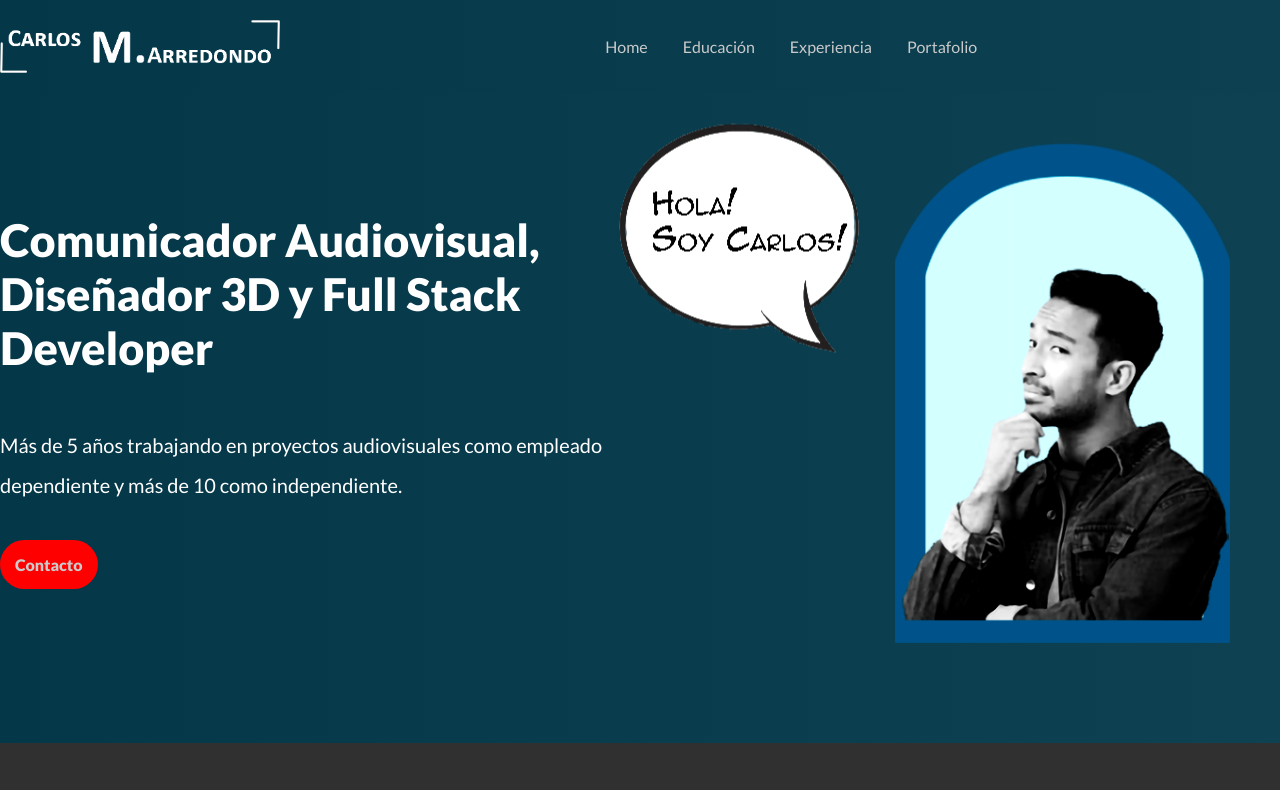
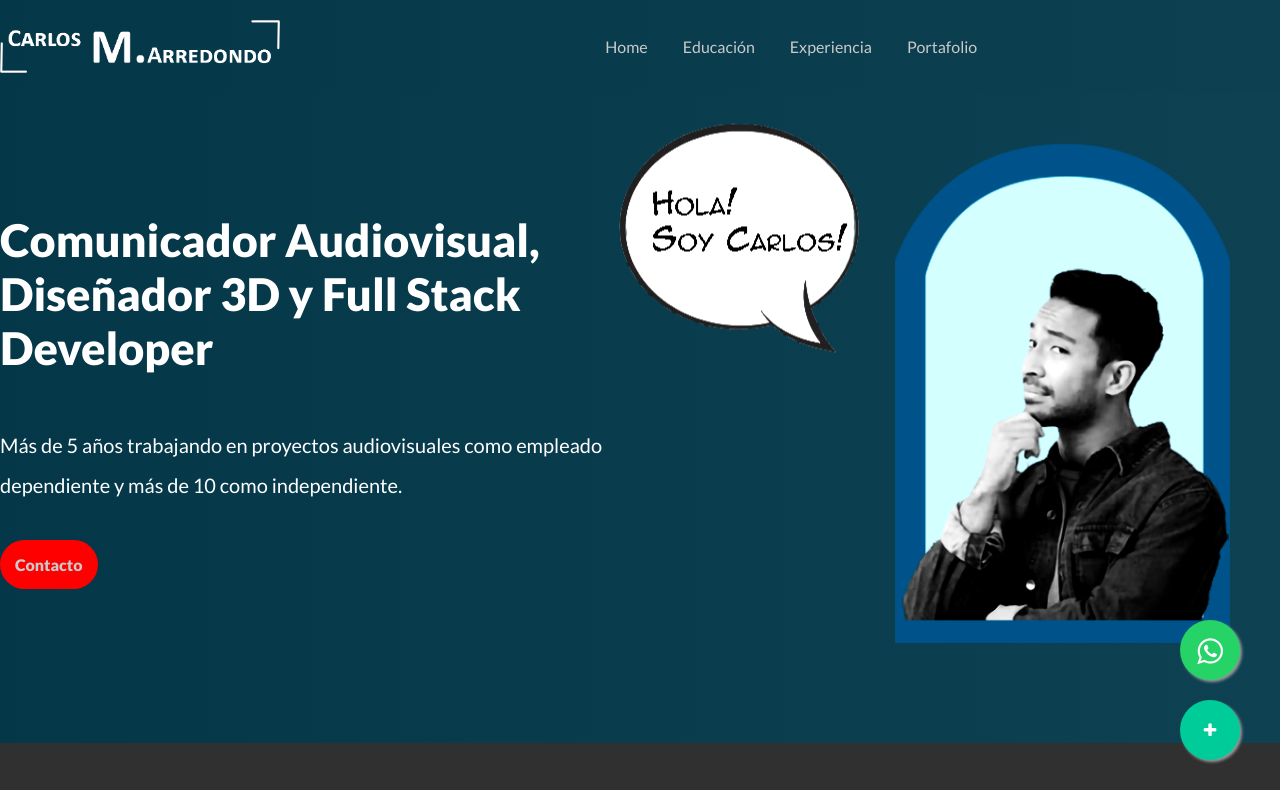
Before and after one commit to carredondoc/carredondoc.github.io, a plain HTML site: page index.html in a window 1280 px wide. Shown: the top 790 px of the page. Drawn offline with Linux system fonts and the light colour scheme.

Commit message:
WhatsApp y Home

```diff
--- a/assets/css/style.css
+++ b/assets/css/style.css
@@ -310,3 +310,39 @@ h4 {
 .galeria p {
   padding: 15px 0px;
 }
+
+.float{
+	position:fixed;
+	width:60px;
+	height:60px;
+	bottom:120px;
+	right:40px;
+	background-color:#25d366;
+	color:#FFF;
+	border-radius:50px;
+	text-align:center;
+  font-size:30px;
+	box-shadow: 2px 2px 3px #999;
+  z-index:100;
+}
+
+.miWa{
+	margin-top:16px;
+}
+
+.botonHome{
+	position:fixed;
+	width:60px;
+	height:60px;
+	bottom:40px;
+	right:40px;
+	background-color:#0C9;
+	color:#FFF;
+	border-radius:50px;
+	text-align:center;
+	box-shadow: 2px 2px 3px #999;
+}
+
+.miHome{
+	margin-top:22px;
+}
--- a/index.html
+++ b/index.html
@@ -5,6 +5,19 @@
     <meta name="viewport" content="width=device-width, initial-scale=1.0" />
     <title>Carlos Arredondo C.</title>
     <link rel="stylesheet" href="./assets/css/style.css" />
+<!--Botón WhatsApp-->
+
+    <link
+      rel="stylesheet"
+      href="https://maxcdn.bootstrapcdn.com/font-awesome/4.5.0/css/font-awesome.min.css"
+    />
+    <a
+      href="https://api.whatsapp.com/send?phone=56951177975&text=Hola%21%20Quisiera%20m%C3%A1s%20informaci%C3%B3n%20sobre%20Varela%202."
+      class="float"
+      target="_blank"
+    >
+      <i class="fa fa-whatsapp miWa"></i>
+    </a>
   </head>
   <body>
     <!--Navbar-->
@@ -148,5 +161,10 @@
         </div>
       </div>
     </section>
+
+    <a href="#" class="botonHome">
+        <i class="fa fa-plus miHome"></i>
+
+        </a>
   </body>
 </html>
```
